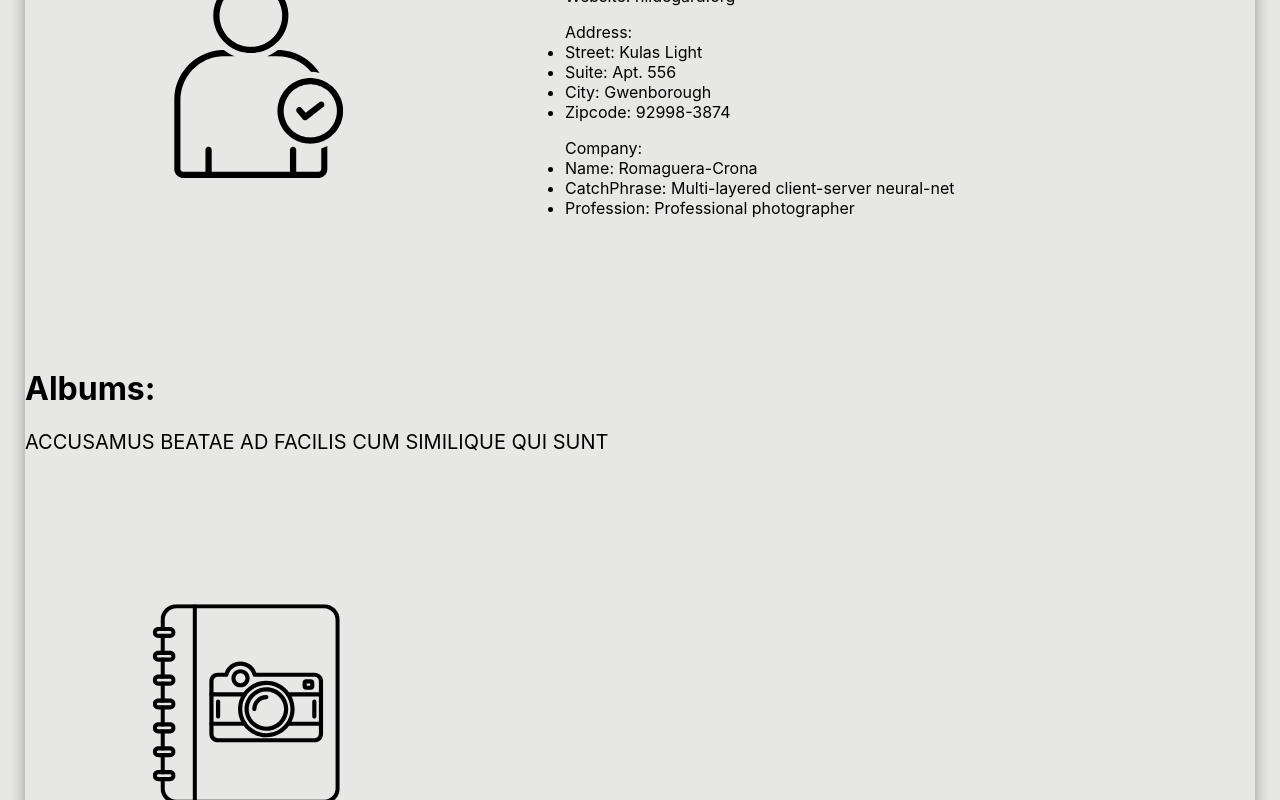
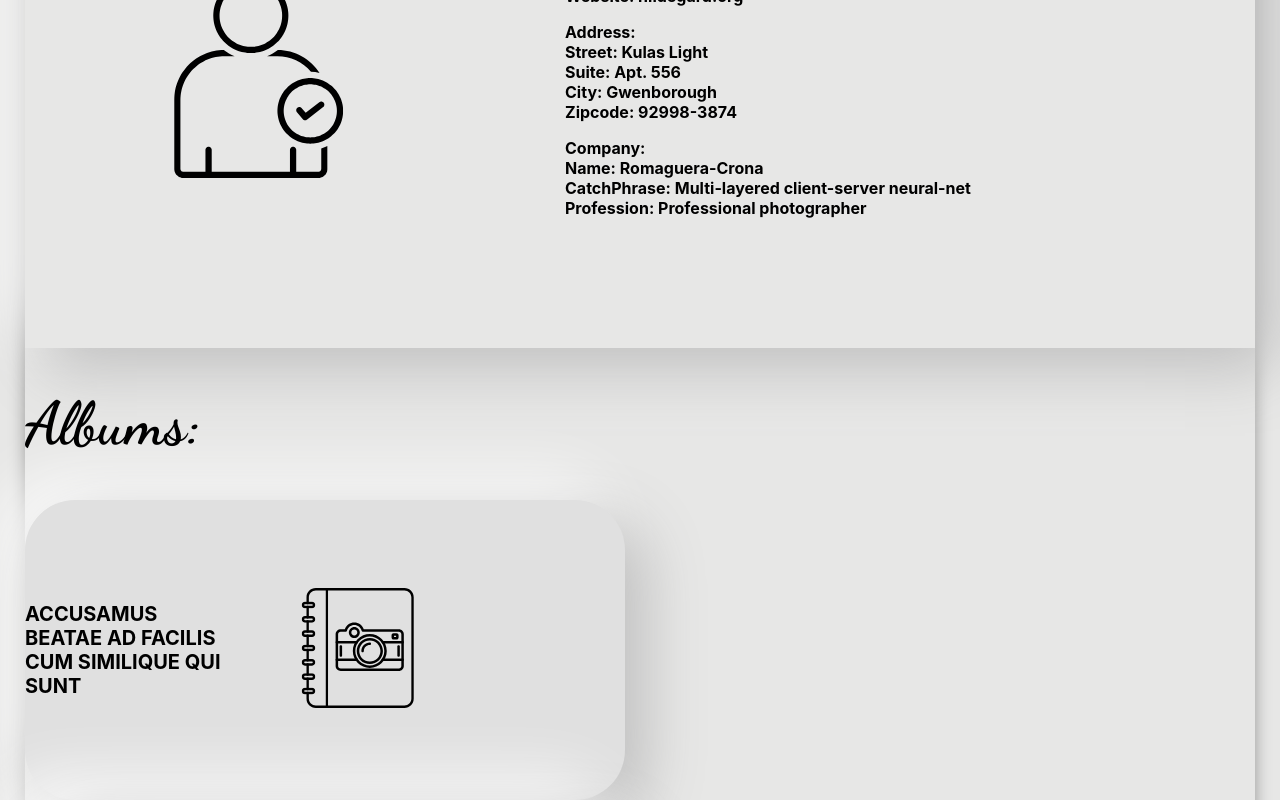
Before and after one commit to adomsnavicki/JSONAPI, a React (Create React App) app: page /user/1 in a window 1280 px wide. Shown: the part 220-1020 px from the top of the page. Built offline with nearby package versions, Linux system fonts and the light colour scheme; data requests are answered from the project's data file.

Commit message:
page-style-updates

```diff
--- a/src/JsonPages/JsonPostPage.js
+++ b/src/JsonPages/JsonPostPage.js
@@ -1,7 +1,7 @@
 import { useEffect, useState } from "react";
 import { useParams } from "react-router-dom";
 import axios from "axios";
-
+import "../Scss/postPage.scss";
 const apiURL = `http://localhost:3000/`;
 
 const JsonPostPage = () => {
@@ -42,6 +42,7 @@ const JsonPostPage = () => {
           </div>
         ))}
       <h2>Comments:</h2>
+      <div className="comments-container">
         {comments &&
           comments.length > 0 &&
           comments.map((comment, index) => (
@@ -51,6 +52,7 @@ const JsonPostPage = () => {
             </div>
           ))}
       </div>
+    </div>
   );
 };
 
--- a/src/JsonPages/JsonPostsPage.js
+++ b/src/JsonPages/JsonPostsPage.js
@@ -2,7 +2,6 @@ import React from "react";
 import { useEffect, useState } from "react";
 import axios from "axios";
 import PostCreator from "../Components/PostCreator";
-import "../Scss/postsPage.scss";
 
 const apiURL = `http://localhost:3000/`;
 const JsonPostsPage = () => {
--- a/src/JsonPages/JsonUserPage.js
+++ b/src/JsonPages/JsonUserPage.js
@@ -12,7 +12,6 @@ const apiURL = `http://localhost:3000/`;
 const JsonUserPage = () => {
   let { id } = useParams();
   const [user, setUser] = useState();
-
   const [userAlbums, setUserAlbums] = useState();
 
   useEffect(() => {
@@ -41,20 +40,20 @@ const JsonUserPage = () => {
             <div className="user-content">
               {" "}
               <h1>{user.name}</h1>
-              <ul>
+              <ul className="user-contacts">
                 Contacts:
                 <li>Email: {user.email}</li>
                 <li>Phone: {user.phone}</li>
                 <li>Website: {user.website}</li>
               </ul>
-              <ul>
+              <ul className="user-contacts">
                 Address:
                 <li>Street: {user.address.street}</li>
                 <li>Suite: {user.address.suite}</li>
                 <li>City: {user.address.city}</li>
                 <li>Zipcode: {user.address.zipcode}</li>
               </ul>
-              <ul>
+              <ul className="user-contacts">
                 Company:
                 <li>Name: {user.company.name}</li>
                 <li>CatchPhrase: {user.company.catchPhrase}</li>
@@ -63,14 +62,18 @@ const JsonUserPage = () => {
             </div>
           </div>
         ))}
-      <h1>Albums:</h1>
+      <h1 className="user-albums-title">Albums:</h1>
       {userAlbums &&
         userAlbums.length > 0 &&
         userAlbums.map((albums, index) => (
-          <div key={index}>
+          <div className="user-albums-wrapper" key={index}>
             <div className="album-title">{albums.title}</div>
             <Link to={`/album/${albums.albumId}/${albums.id}`}>
-              <img src={albumLogo} alt="album"></img>
+              <img
+                className="user-albums-logo"
+                src={albumLogo}
+                alt="album"
+              ></img>
             </Link>
           </div>
         ))}
--- a/src/JsonPages/JsonUsersPage.js
+++ b/src/JsonPages/JsonUsersPage.js
@@ -1,6 +1,7 @@
 import React from "react";
 import { useState } from "react";
 import { useEffect } from "react";
+import { useParams } from "react-router-dom";
 import "../Scss/usersPage.scss";
 
 import axios from "axios";
@@ -9,16 +10,17 @@ import UserCreator from "../Components/UserCreator";
 const apiURL = `http://localhost:3000/`;
 
 const JsonUsersPage = () => {
+  let { id } = useParams();
   const [users, setUsers] = useState();
   useEffect(() => {
     axios.get(`${apiURL}users?`).then((users) => {
       const usersData = users.data;
       setUsers(usersData);
     });
-  }, []);
+  }, [id]);
   return (
     <div className="users-wrapper">
-      <UserCreator className="test" item={users} link={"/user/"} />
+      <UserCreator className="test" item={users} link={`/user/`} />
     </div>
   );
 };
--- /dev/null
+++ b/src/Scss/postPage.scss
@@ -0,0 +1,24 @@
+.post-item {
+  display: flex;
+  flex-direction: column;
+  align-items: center;
+}
+.comments-container {
+  display: flex;
+  flex-wrap: wrap;
+  gap: 10px;
+  .comment-wrapper {
+    border-radius: 20px;
+    background: #e0e0e0;
+    box-shadow: 21px 21px 43px #bebebe, -21px -21px 43px #ffffff;
+    width: 500px;
+    height: 200px;
+    display: flex;
+    flex-direction: column;
+    align-items: center;
+
+    .comment-body {
+      width: 400px;
+    }
+  }
+}
--- a/src/Scss/postsPage.scss
+++ /dev/null
@@ -1,8 +0,0 @@
-.posts-wrapper {
-  .posts-link-wrapper {
-    // display: grid;
-    // grid-template-columns: auto auto auto;
-    // width: 400px;
-    // padding: 10px;
-  }
-}
--- a/src/Scss/user.scss
+++ b/src/Scss/user.scss
@@ -1,7 +1,38 @@
 .user-wrapper {
   display: flex;
+  box-shadow: 20px 20px 60px #bebebe, -20px -20px 60px #ffffff;
+  .user-contacts {
+    list-style-type: none;
+    font-weight: bold;
+  }
 }
-.album-title {
-  font-size: 20px;
-  text-transform: uppercase;
+
+.user-albums-title {
+  font-family: "Dancing Script", cursive;
+  font-size: 60px;
 }
+.user-albums-wrapper {
+  border-radius: 50px;
+  background: #e0e0e0;
+  box-shadow: 20px 20px 60px #bebebe, -20px -20px 60px #ffffff;
+  width: 600px;
+  height: 300px;
+  display: flex;
+  align-items: center;
+
+  &:hover {
+    background-color: #ffffff;
+  }
+  .album-title {
+    font-size: 20px;
+    text-transform: uppercase;
+    width: 200px;
+    font-weight: bold;
+  }
+  .user-albums-logo {
+    width: 300px;
+    &:hover {
+      transform: scale(1.5);
+    }
+  }
+}
```
Lines whose indentation alone changed are shown as unchanged.
